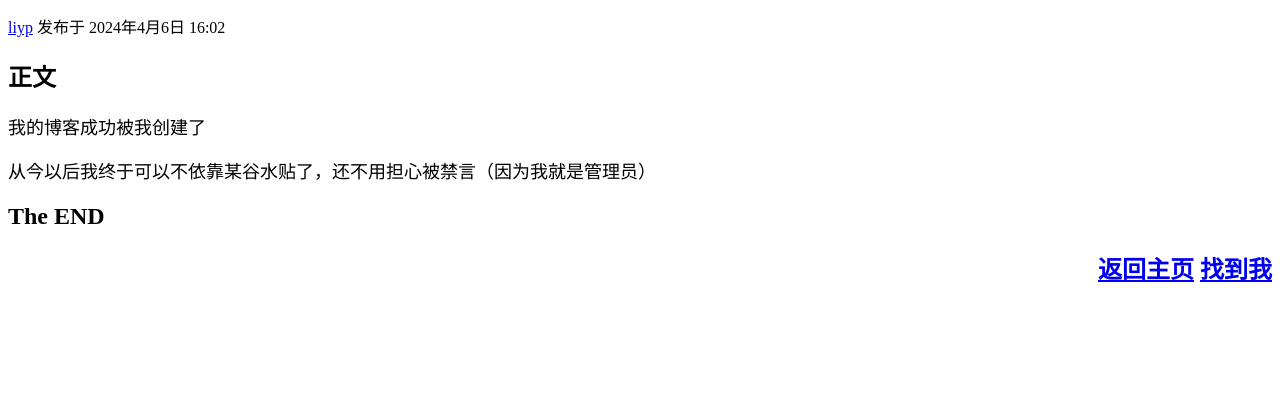
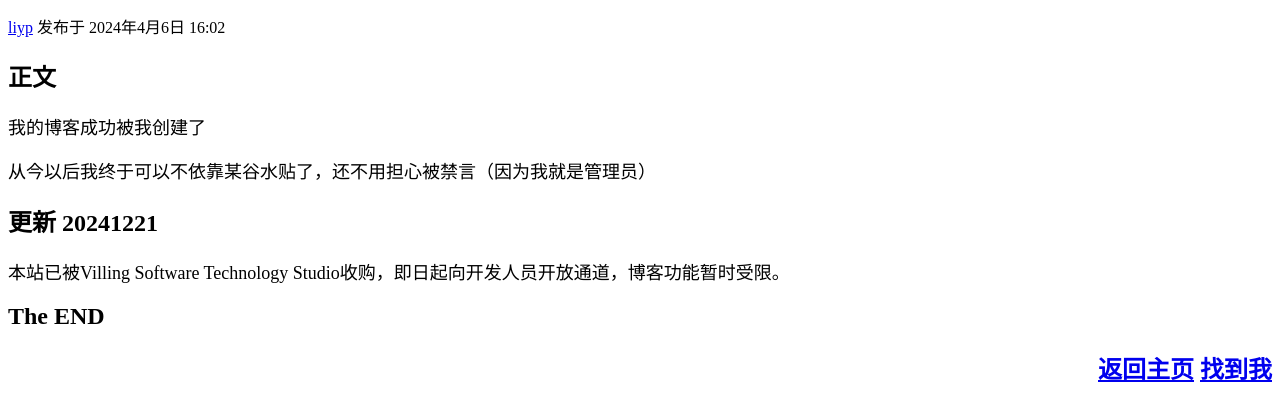
Before and after one commit to liyp0036/liyp0036.github.io, a plain HTML site: page 2024040601.html in a window 1280 px wide. Shown: the part 144-564 px from the top of the page. Drawn offline with Linux system fonts and the light colour scheme.

Commit message:
2024040601.html

```diff
--- a/2024040601.html
+++ b/2024040601.html
@@ -19,6 +19,8 @@
     <h2> 正文 </h2>
     <font size="4">我的博客成功被我创建了</font><br><br>
     <font size="4">从今以后我终于可以不依靠某谷水贴了，还不用担心被禁言（因为我就是管理员）</font><br>
+    <h2>更新 20241221</h2>
+    <font size="4">本站已被Villing Software Technology Studio收购，即日起向开发人员开放通道，博客功能暂时受限。</font>
     <h2>The END</h2>
     <div class="right-text"><h2><a href="https://liyp0036.github.io/index.html">返回主页</a>    <a href="https://liyp0036.github.io/findme.html">找到我</a></h2></div>
 </body>
```
